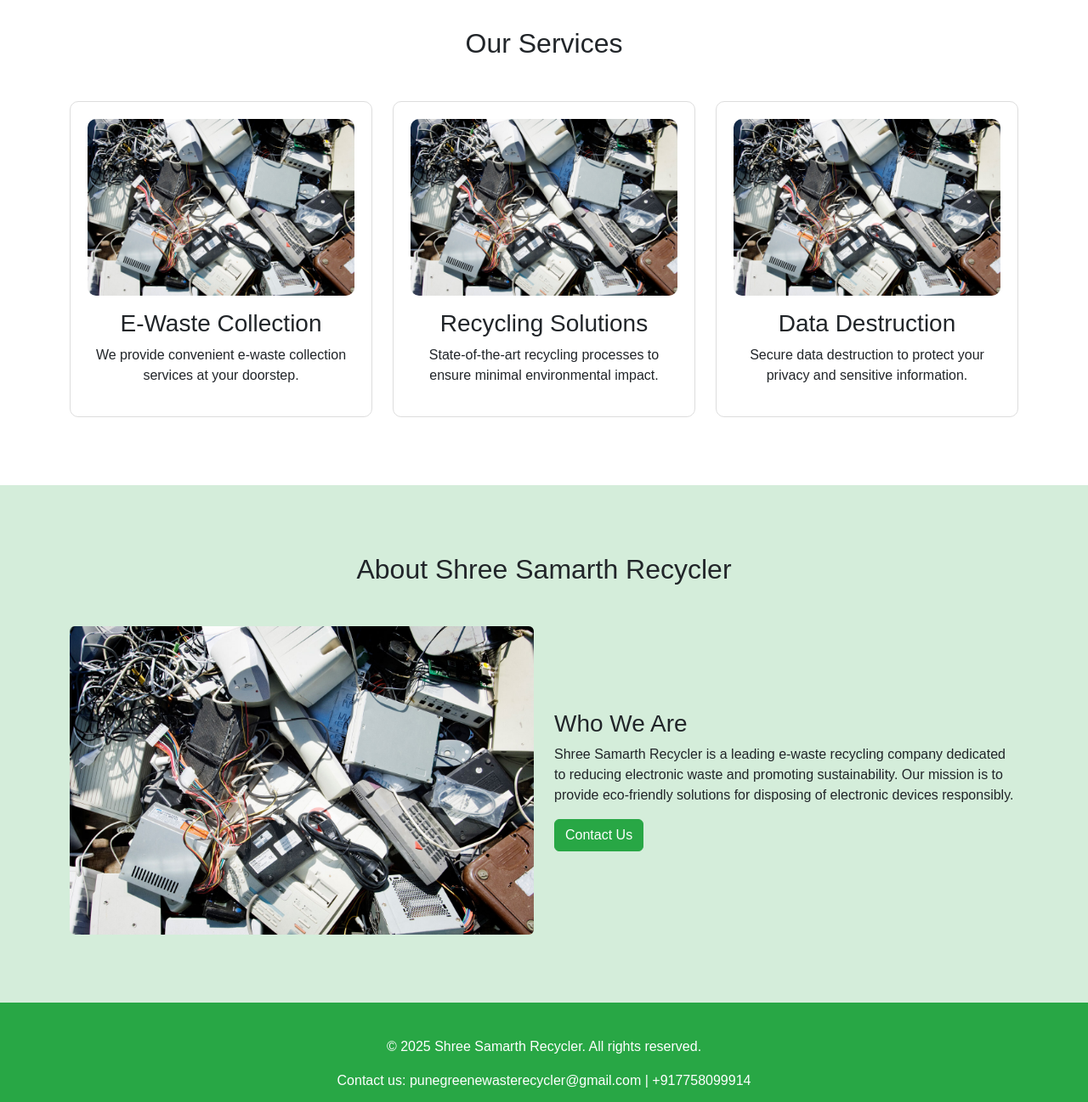
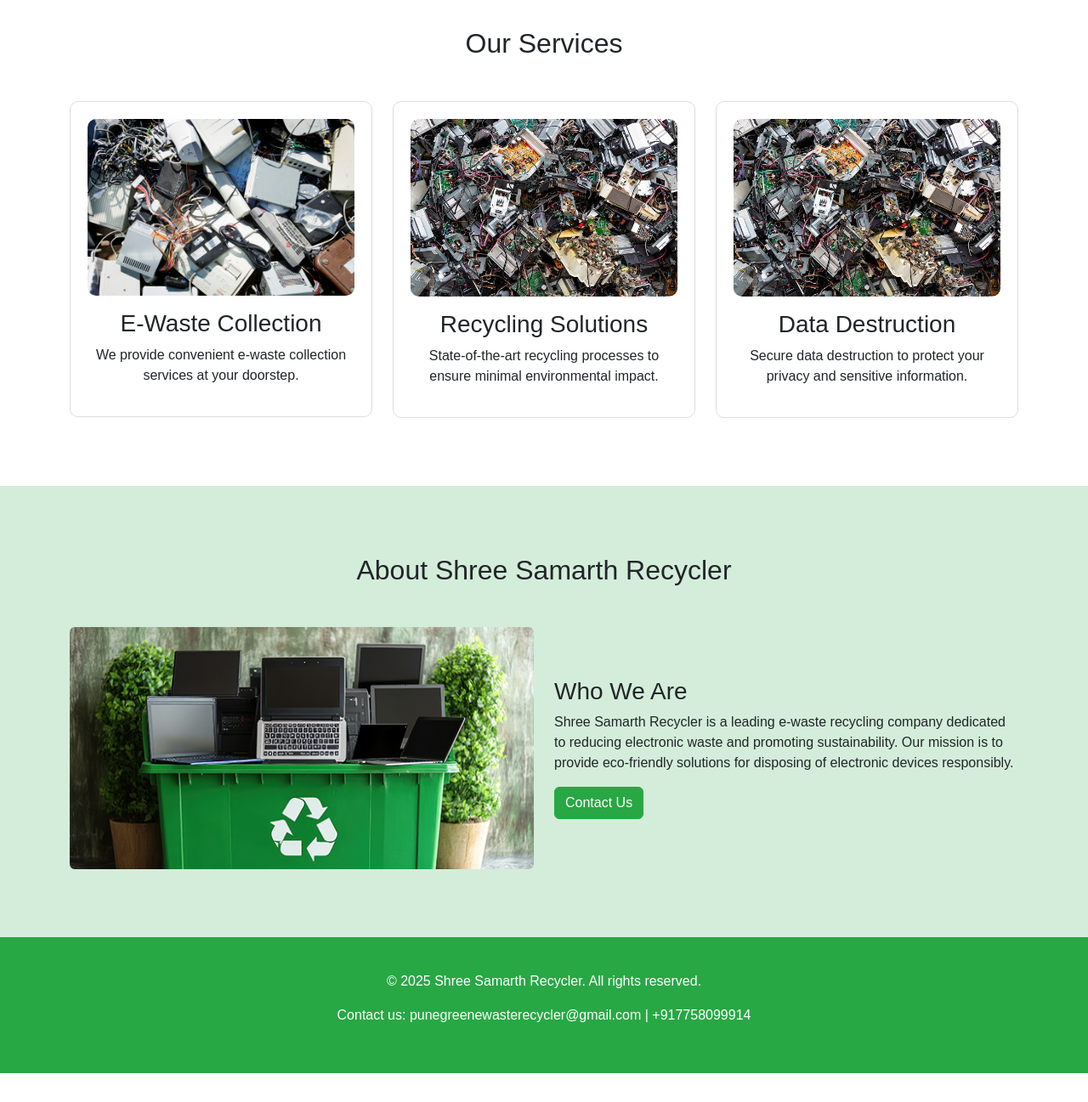
Before and after one commit to punegreenewasterecycler/shreesmarthrecycler.github.io, a plain HTML site: page index.html in a window 1280 px wide. Shown: the part 1351-2648 px from the top of the page at 85% size. After the commit the page ends 2614 px from the top, so only its background shows below. Drawn offline with nearby package versions, Linux system fonts and the light colour scheme.

Commit message:
Update index.html

```diff
--- a/index.html
+++ b/index.html
@@ -84,14 +84,14 @@
         </div>
         <div class="col-md-4">
           <div class="service-card">
-            <img src="assets/img/Photo-Waste-Ewaste.jpg" alt="Recycling Solutions" class="img-fluid mb-3">
+            <img src="assets/img/Photo-Waste-Ewaste2.jpg" alt="Recycling Solutions" class="img-fluid mb-3">
             <h3>Recycling Solutions</h3>
             <p>State-of-the-art recycling processes to ensure minimal environmental impact.</p>
           </div>
         </div>
         <div class="col-md-4">
           <div class="service-card">
-            <img src="assets/img/Photo-Waste-Ewaste.jpg" alt="Data Destruction" class="img-fluid mb-3">
+            <img src="assets/img/Photo-Waste-Ewaste2.jpg" alt="Data Destruction" class="img-fluid mb-3">
             <h3>Data Destruction</h3>
             <p>Secure data destruction to protect your privacy and sensitive information.</p>
           </div>
@@ -106,7 +106,7 @@
       <h2 class="text-center mb-5">About Shree Samarth Recycler</h2>
       <div class="row align-items-center">
         <div class="col-md-6">
-          <img src="assets/img/Photo-Waste-Ewaste.jpg" alt="About Us" class="img-fluid rounded">
+          <img src="assets/img/Photo-Waste-Ewaste3.jpg" alt="About Us" class="img-fluid rounded">
         </div>
         <div class="col-md-6">
           <h3>Who We Are</h3>
```
